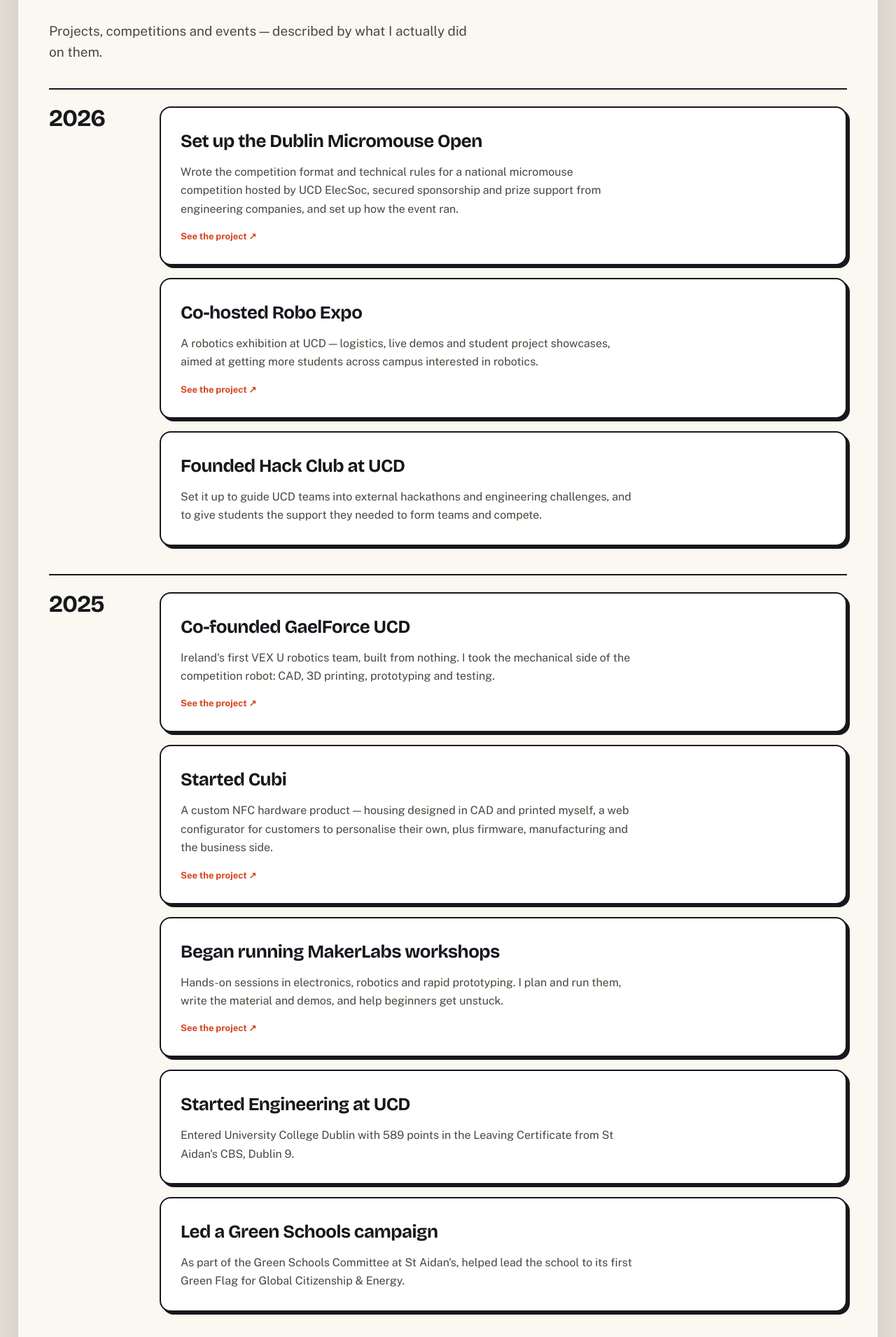
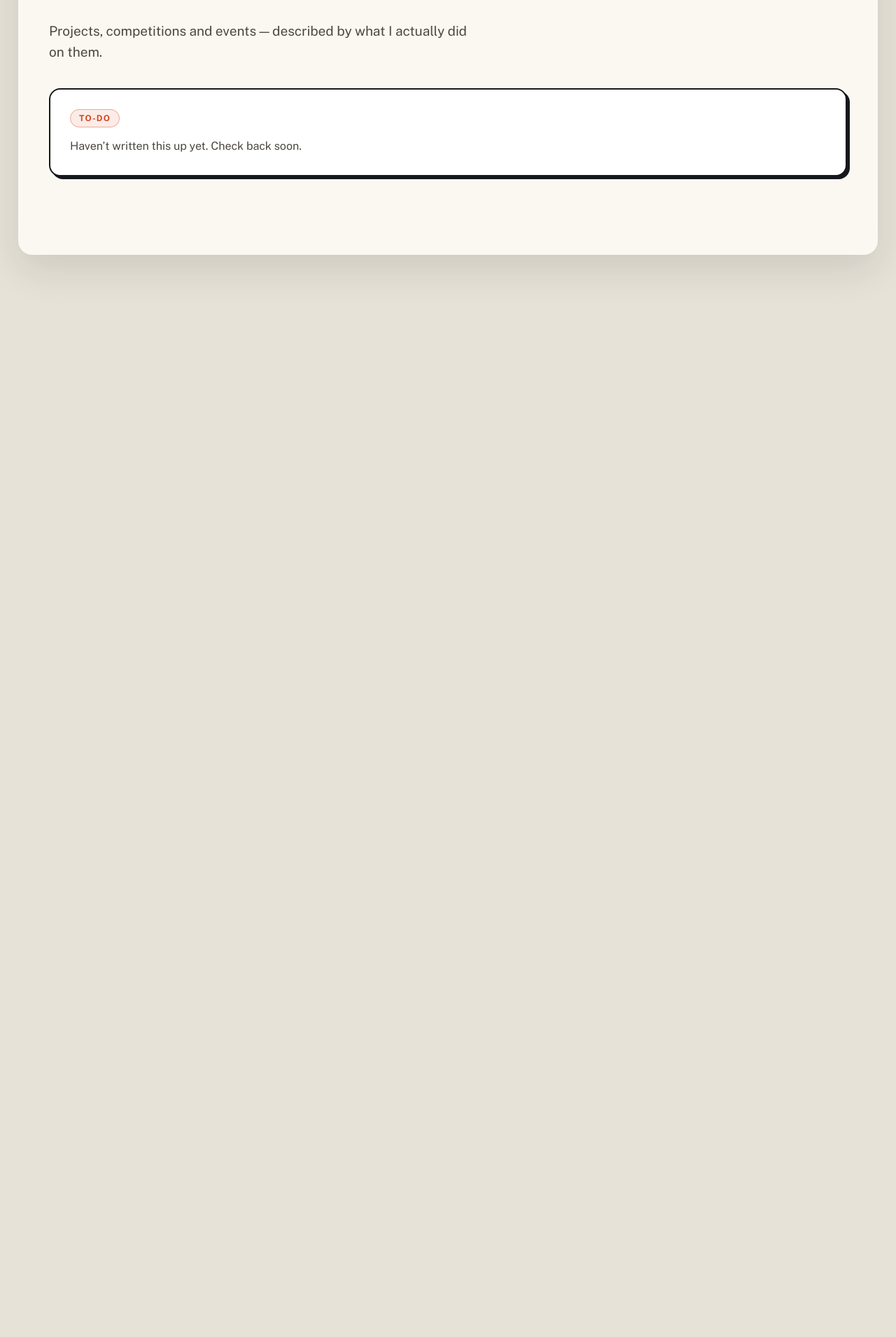
Before and after one commit to albinjoby82-ops/MyPortfolio, a Next.js app: page /timeline in a window 1280 px wide. Shown: the part 330-2240 px from the top of the page at 70% size. After the commit the page ends 800 px from the top, so only its background shows below. Built offline with nearby package versions, Linux system fonts and the light colour scheme.

Commit message:
Clear the timeline and show a To-do placeholder
Co-Authored-By: Claude Sonnet 5 <noreply@anthropic.com>
Claude-Session: https://claude.ai/code/session_012sXEeM4mifEEcvAYTg9yde

```diff
--- a/app/timeline/page.tsx
+++ b/app/timeline/page.tsx
@@ -23,6 +23,19 @@ export default function TimelinePage() {
           on them.
         </p>
       </section>
+
+      {years.length === 0 && (
+        <section className="pb-14 gutter">
+          <div className="rounded-[16px] border-2 border-ink bg-card p-7 shadow-[var(--shadow-hard)]">
+            <span className="rounded-full border border-rust/40 bg-rust/10 px-3 py-[5px] text-[12px] font-bold uppercase tracking-[0.1em] text-rust">
+              To-do
+            </span>
+            <p className="pretty mt-4 max-w-[60ch] text-[16px] leading-[1.65]">
+              Haven&rsquo;t written this up yet. Check back soon.
+            </p>
+          </div>
+        </section>
+      )}
 
       <section className="pb-14 gutter">
         {years.map((year) => (
--- a/content/timeline.ts
+++ b/content/timeline.ts
@@ -13,50 +13,4 @@ export type TimelineEntry = {
   slug?: string;
 };
 
-export const timeline: TimelineEntry[] = [
-  {
-    year: "2026",
-    title: "Set up the Dublin Micromouse Open",
-    body: "Wrote the competition format and technical rules for a national micromouse competition hosted by UCD ElecSoc, secured sponsorship and prize support from engineering companies, and set up how the event ran.",
-    slug: "dublin-micromouse-open",
-  },
-  {
-    year: "2026",
-    title: "Co-hosted Robo Expo",
-    body: "A robotics exhibition at UCD — logistics, live demos and student project showcases, aimed at getting more students across campus interested in robotics.",
-    slug: "robo-expo",
-  },
-  {
-    year: "2026",
-    title: "Founded Hack Club at UCD",
-    body: "Set it up to guide UCD teams into external hackathons and engineering challenges, and to give students the support they needed to form teams and compete.",
-  },
-  {
-    year: "2025",
-    title: "Co-founded GaelForce UCD",
-    body: "Ireland's first VEX U robotics team, built from nothing. I took the mechanical side of the competition robot: CAD, 3D printing, prototyping and testing.",
-    slug: "gaelforce-ucd",
-  },
-  {
-    year: "2025",
-    title: "Started Cubi",
-    body: "A custom NFC hardware product — housing designed in CAD and printed myself, a web configurator for customers to personalise their own, plus firmware, manufacturing and the business side.",
-    slug: "cubi",
-  },
-  {
-    year: "2025",
-    title: "Began running MakerLabs workshops",
-    body: "Hands-on sessions in electronics, robotics and rapid prototyping. I plan and run them, write the material and demos, and help beginners get unstuck.",
-    slug: "makerlabs",
-  },
-  {
-    year: "2025",
-    title: "Started Engineering at UCD",
-    body: "Entered University College Dublin with 589 points in the Leaving Certificate from St Aidan's CBS, Dublin 9.",
-  },
-  {
-    year: "2025",
-    title: "Led a Green Schools campaign",
-    body: "As part of the Green Schools Committee at St Aidan's, helped lead the school to its first Green Flag for Global Citizenship & Energy.",
-  },
-];
+export const timeline: TimelineEntry[] = [];
```
